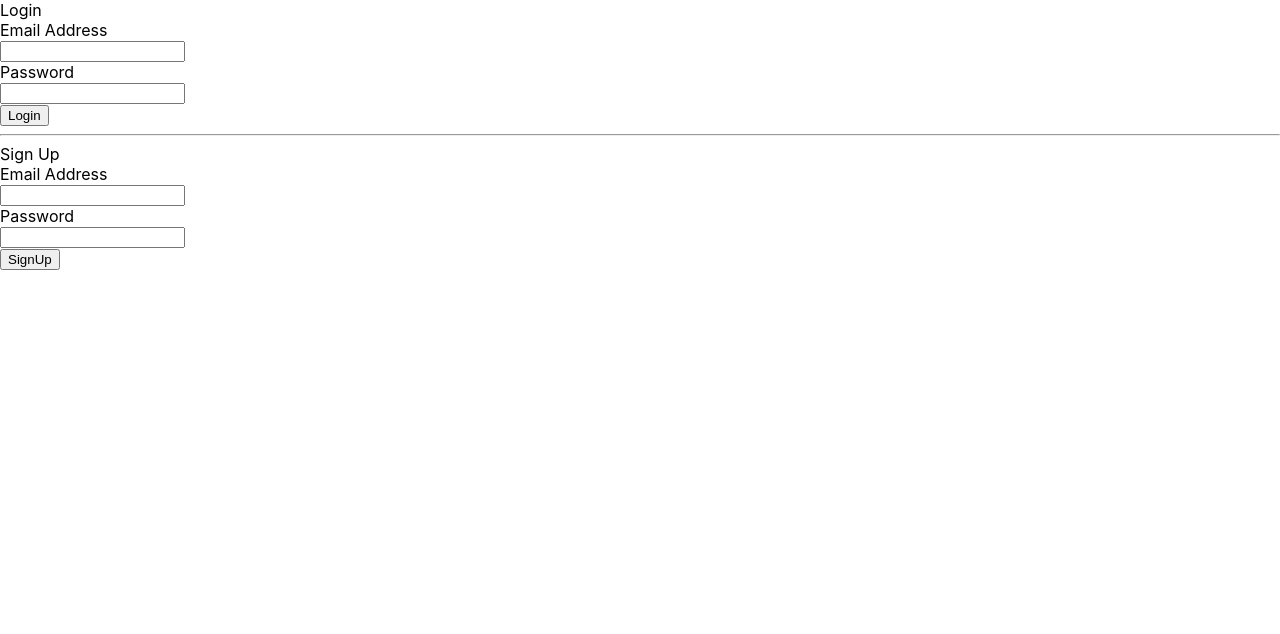
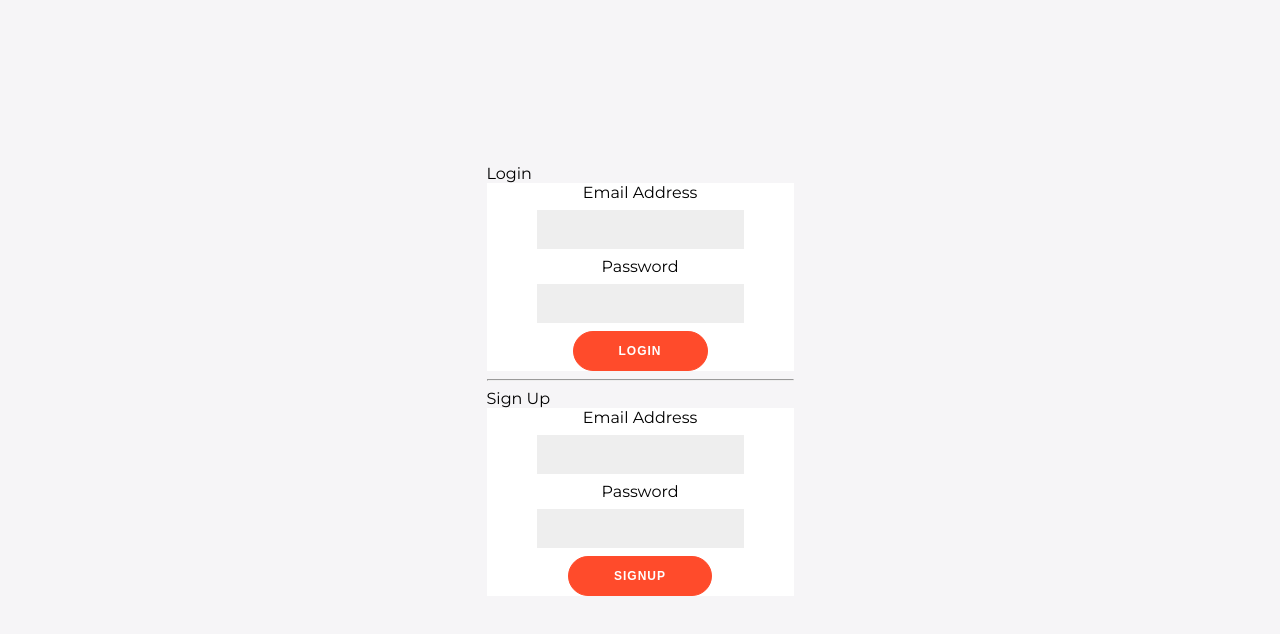
Before and after one commit to gacha-chance/Gacha-Front-End, a React (Create React App) app: page /login in a window 1280 px wide. Shown: the top 634 px of the page. Built offline with nearby package versions, Linux system fonts and the light colour scheme.

Commit message:
forms styled and working. its really awesome

```diff
--- a/src/components/LoginComponents/Forms.js
+++ b/src/components/LoginComponents/Forms.js
@@ -1,19 +1,15 @@
-// const signUpButton = document.getElementById("signUp");
-// const signInButton = document.getElementById("signIn");
-// const container = document.getElementById("container");
-
-// signUpButton.addEventListener("click", () => {
-//   container.classList.add("right-panel-active");
-// });
-
-// signInButton.addEventListener("click", () => {
-//   container.classList.remove("right-panel-active");
-// });
-import React from "react";
+import React, { useState } from "react";
+import "./form.css";
 import Login from "./Login";
 import SignUp from "./SignUp";
 
-function Forms() {
+const Forms = () => {
+  const [toggleState, setToggleState] = useState("off");
+
+  function toggle() {
+    setToggleState(toggleState === "off" ? "right-panel-active" : "off");
+  }
+
   return (
     <div>
       <div>
@@ -27,6 +23,6 @@ function Forms() {
       </div>
     </div>
   );
-}
+};
 
 export default Forms;
--- a/src/components/LoginComponents/Login.js
+++ b/src/components/LoginComponents/Login.js
@@ -1,27 +1,24 @@
+import axios from "axios";
 import React, { useState } from "react";
-import axios from 'axios';
 
 const Form = () => {
-  const [values, setValues] = useState({username: '', password: ''})
+  const [values, setValues] = useState({ username: "", password: "" });
 
   function handleLogin(e) {
-    e.preventDefault()
-    axios.post('https://gacha-chance.herokuapp.com/api/login', values)
+    e.preventDefault();
+    axios
+      .post("https://gacha-chance.herokuapp.com/api/login", values)
       .then(res => {
-      localStorage.setItem('token', res.data.token);
-      localStorage.setItem('id', res.data.id)
-    })
+        localStorage.setItem("token", res.data.token);
+        localStorage.setItem("id", res.data.id);
+      });
   }
 
   function handleChange(e) {
-    setValues({...values, [e.target.name]: e.target.value})
+    setValues({ ...values, [e.target.name]: e.target.value });
   }
 
   return (
-    <div className="section is-fullheight">
-      <div className="container">
-        <div className="column is-4 is-offset-4">
-          <div className="box">
     <form onSubmit={handleLogin}>
       <div className="field">
         <label className="label">Email Address</label>
@@ -47,17 +44,10 @@ const Form = () => {
           />
         </div>
       </div>
-              <button
-                type="submit"
-                className="button is-block is-info is-fullwidth"
-              >
+      <button type="submit" className="button is-block is-info is-fullwidth">
         Login
       </button>
     </form>
-          </div>
-        </div>
-      </div>
-    </div>
   );
 };
 
--- a/src/components/LoginComponents/SignUp.js
+++ b/src/components/LoginComponents/SignUp.js
@@ -1,26 +1,23 @@
+import axios from "axios";
 import React, { useState } from "react";
-import axios from "axios";
 
 const SignUp = () => {
-  const [values, setValues] = useState({username: '', password: ''})
+  const [values, setValues] = useState({ username: "", password: "" });
 
-  const handleSubmit = (e) => {
-    e.preventDefault()
-    axios.post(`https://gacha-chance.herokuapp.com/api/register`, values)
+  const handleSubmit = e => {
+    e.preventDefault();
+    axios
+      .post(`https://gacha-chance.herokuapp.com/api/register`, values)
       .then(res => {
-      console.log(res.data)
-    })
-  }
+        console.log(res.data);
+      });
+  };
 
   function handleChange(e) {
-    setValues({...values, [e.target.name]: e.target.value})
+    setValues({ ...values, [e.target.name]: e.target.value });
   }
 
   return (
-    <div className="section is-fullheight">
-      <div className="container">
-        <div className="column is-4 is-offset-4">
-          <div className="box">
     <form onSubmit={handleSubmit}>
       <div className="field">
         <label className="label">Email Address</label>
@@ -46,17 +43,10 @@ const SignUp = () => {
           />
         </div>
       </div>
-              <button
-                type="submit"
-                className="button is-block is-info is-fullwidth"
-              >
+      <button type="submit" className="button is-block is-info is-fullwidth">
         SignUp
       </button>
     </form>
-          </div>
-        </div>
-      </div>
-    </div>
   );
 };
 
--- /dev/null
+++ b/src/components/LoginComponents/form.css
@@ -0,0 +1,252 @@
+@import url("https://fonts.googleapis.com/css?family=Montserrat:400,800");
+
+* {
+  box-sizing: border-box;
+}
+
+body {
+  background: #f6f5f7;
+  display: flex;
+  justify-content: center;
+  align-items: center;
+  flex-direction: column;
+  font-family: "Montserrat", sans-serif;
+  height: 100vh;
+  margin: -20px 0 50px;
+}
+
+h1 {
+  font-weight: bold;
+  margin: 0;
+}
+
+h2 {
+  text-align: center;
+}
+
+p {
+  font-size: 14px;
+  font-weight: 100;
+  line-height: 20px;
+  letter-spacing: 0.5px;
+  margin: 20px 0 30px;
+}
+
+span {
+  font-size: 12px;
+}
+
+a {
+  color: #333;
+  font-size: 14px;
+  text-decoration: none;
+  margin: 15px 0;
+}
+
+button {
+  border-radius: 20px;
+  border: 1px solid #ff4b2b;
+  background-color: #ff4b2b;
+  color: #ffffff;
+  font-size: 12px;
+  font-weight: bold;
+  padding: 12px 45px;
+  letter-spacing: 1px;
+  text-transform: uppercase;
+  transition: transform 80ms ease-in;
+}
+
+button:active {
+  transform: scale(0.95);
+}
+
+button:focus {
+  outline: none;
+}
+
+button.ghost {
+  background-color: transparent;
+  border-color: #ffffff;
+}
+
+form {
+  background-color: #ffffff;
+  display: flex;
+  align-items: center;
+  justify-content: center;
+  flex-direction: column;
+  padding: 0 50px;
+  height: 100%;
+  text-align: center;
+}
+
+input {
+  background-color: #eee;
+  border: none;
+  padding: 12px 15px;
+  margin: 8px 0;
+  width: 100%;
+}
+
+.container {
+  background-color: #fff;
+  border-radius: 10px;
+  box-shadow: 0 14px 28px rgba(0, 0, 0, 0.25), 0 10px 10px rgba(0, 0, 0, 0.22);
+  position: relative;
+  overflow: hidden;
+  width: 768px;
+  max-width: 100%;
+  min-height: 480px;
+}
+
+.form-container {
+  position: absolute;
+  top: 0;
+  height: 100%;
+  transition: all 0.6s ease-in-out;
+}
+
+.sign-in-container {
+  left: 0;
+  width: 50%;
+  z-index: 2;
+}
+
+.container.right-panel-active .sign-in-container {
+  transform: translateX(100%);
+}
+
+.sign-up-container {
+  left: 0;
+  width: 50%;
+  opacity: 0;
+  z-index: 1;
+}
+
+.container.right-panel-active .sign-up-container {
+  transform: translateX(100%);
+  opacity: 1;
+  z-index: 5;
+  animation: show 0.6s;
+}
+
+@keyframes show {
+  0%,
+  49.99% {
+    opacity: 0;
+    z-index: 1;
+  }
+
+  50%,
+  100% {
+    opacity: 1;
+    z-index: 5;
+  }
+}
+
+.overlay-container {
+  position: absolute;
+  top: 0;
+  left: 50%;
+  width: 50%;
+  height: 100%;
+  overflow: hidden;
+  transition: transform 0.6s ease-in-out;
+  z-index: 100;
+}
+
+.container.right-panel-active .overlay-container {
+  transform: translateX(-100%);
+}
+
+.overlay {
+  background: #ff416c;
+  background: -webkit-linear-gradient(to right, #ff4b2b, #ff416c);
+  background: linear-gradient(to right, #ff4b2b, #ff416c);
+  background-repeat: no-repeat;
+  background-size: cover;
+  background-position: 0 0;
+  color: #ffffff;
+  position: relative;
+  left: -100%;
+  height: 100%;
+  width: 200%;
+  transform: translateX(0);
+  transition: transform 0.6s ease-in-out;
+}
+
+.container.right-panel-active .overlay {
+  transform: translateX(50%);
+}
+
+.overlay-panel {
+  position: absolute;
+  display: flex;
+  align-items: center;
+  justify-content: center;
+  flex-direction: column;
+  padding: 0 40px;
+  text-align: center;
+  top: 0;
+  height: 100%;
+  width: 50%;
+  transform: translateX(0);
+  transition: transform 0.6s ease-in-out;
+}
+
+.overlay-left {
+  transform: translateX(-20%);
+}
+
+.container.right-panel-active .overlay-left {
+  transform: translateX(0);
+}
+
+.overlay-right {
+  right: 0;
+  transform: translateX(0);
+}
+
+.container.right-panel-active .overlay-right {
+  transform: translateX(20%);
+}
+
+.social-container {
+  margin: 20px 0;
+}
+
+.social-container a {
+  border: 1px solid #dddddd;
+  border-radius: 50%;
+  display: inline-flex;
+  justify-content: center;
+  align-items: center;
+  margin: 0 5px;
+  height: 40px;
+  width: 40px;
+}
+
+footer {
+  background-color: #222;
+  color: #fff;
+  font-size: 14px;
+  bottom: 0;
+  position: fixed;
+  left: 0;
+  right: 0;
+  text-align: center;
+  z-index: 999;
+}
+
+footer p {
+  margin: 10px 0;
+}
+
+footer i {
+  color: red;
+}
+
+footer a {
+  color: #3c97bf;
+  text-decoration: none;
+}
```
Lines whose indentation alone changed are shown as unchanged.
